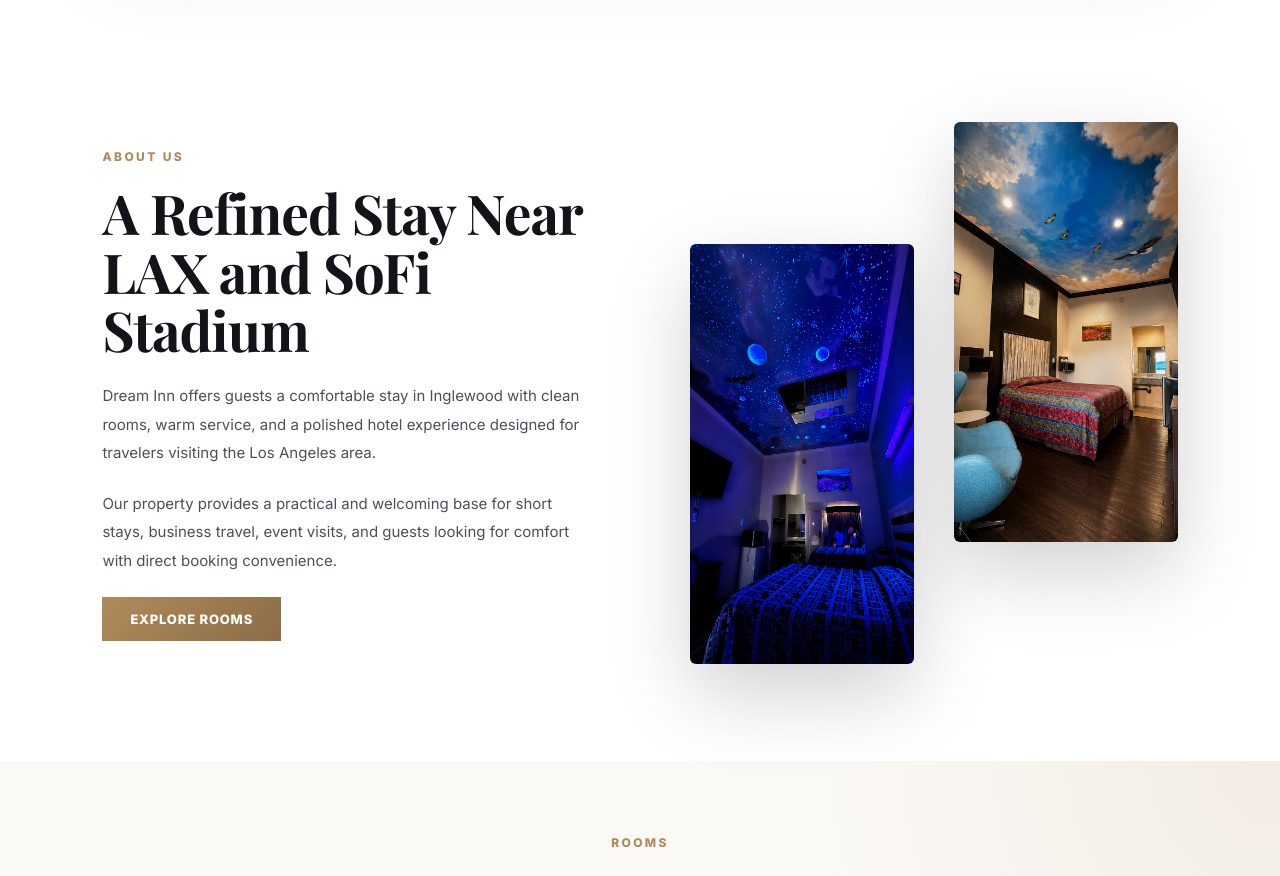
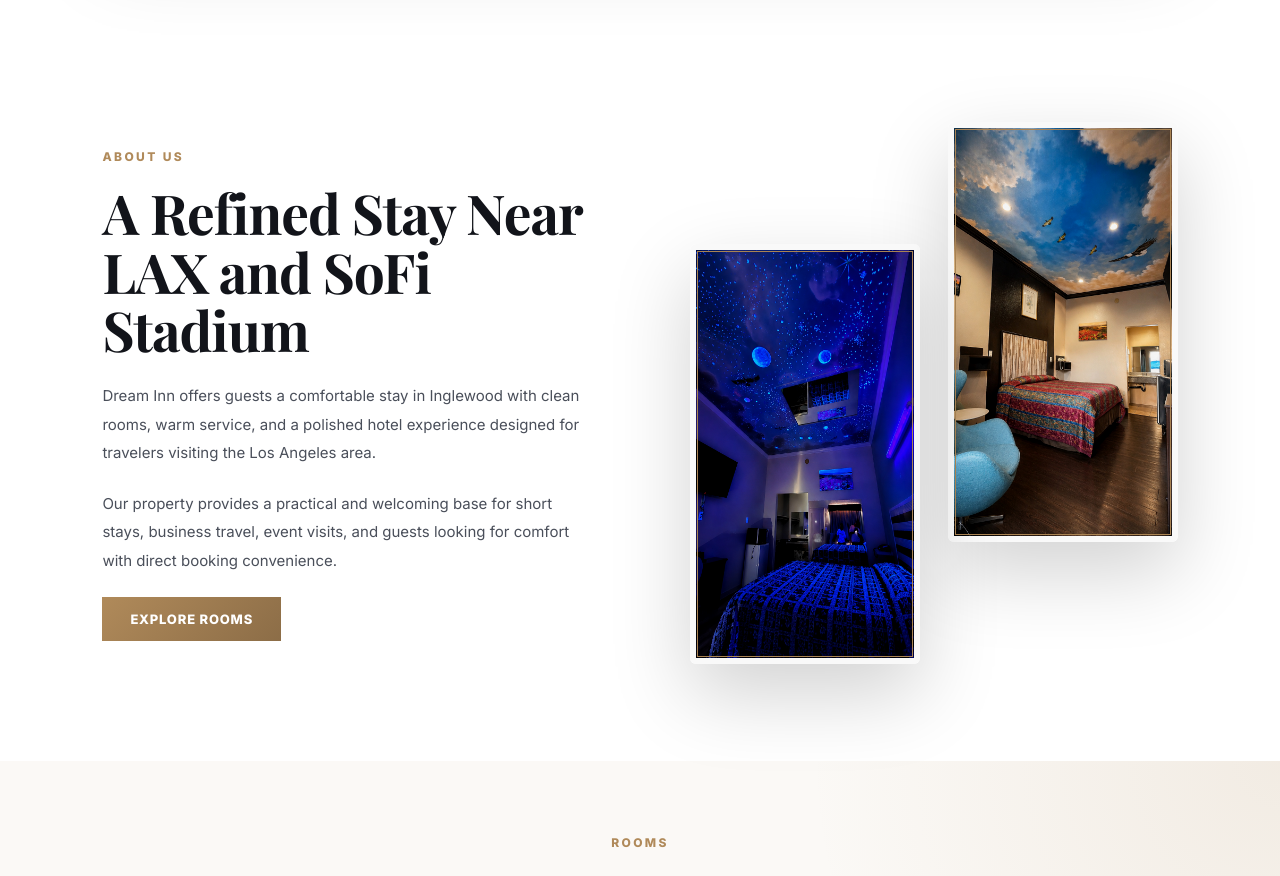
Before and after one commit to meetx00719/dream-inn-website, a React (Vite) app: page / in a window 1280 px wide. Shown: the part 1160-2036 px from the top of the page. Built offline with nearby package versions, Linux system fonts and the light colour scheme; a web font is replaced by a local one.

Commit message:
Luxury about images bordering

```diff
--- a/src/index.css
+++ b/src/index.css
@@ -1265,19 +1265,23 @@ button {
   }
 }
 /* LUXURY ABOUT IMAGES */
-.aboutImages {
-  display: grid;
-  grid-template-columns: 1fr 1fr;
-  gap: 40px;
-  position: relative;
-}
-
+/* LUXURY IMAGE FRAME */
 .aboutImages img {
   width: 100%;
   height: 420px;
   object-fit: cover;
   border-radius: 6px;
+
+  /* GOLD BORDER */
+  border: 6px solid rgba(255, 255, 255, 0.8);
+
+  /* INNER GOLD LINE */
+  outline: 1px solid var(--gold);
+  outline-offset: -8px;
+
+  /* SHADOW */
   box-shadow: 0 30px 80px rgba(0, 0, 0, 0.18);
+
   transition: transform 0.5s ease;
 }
 
```
